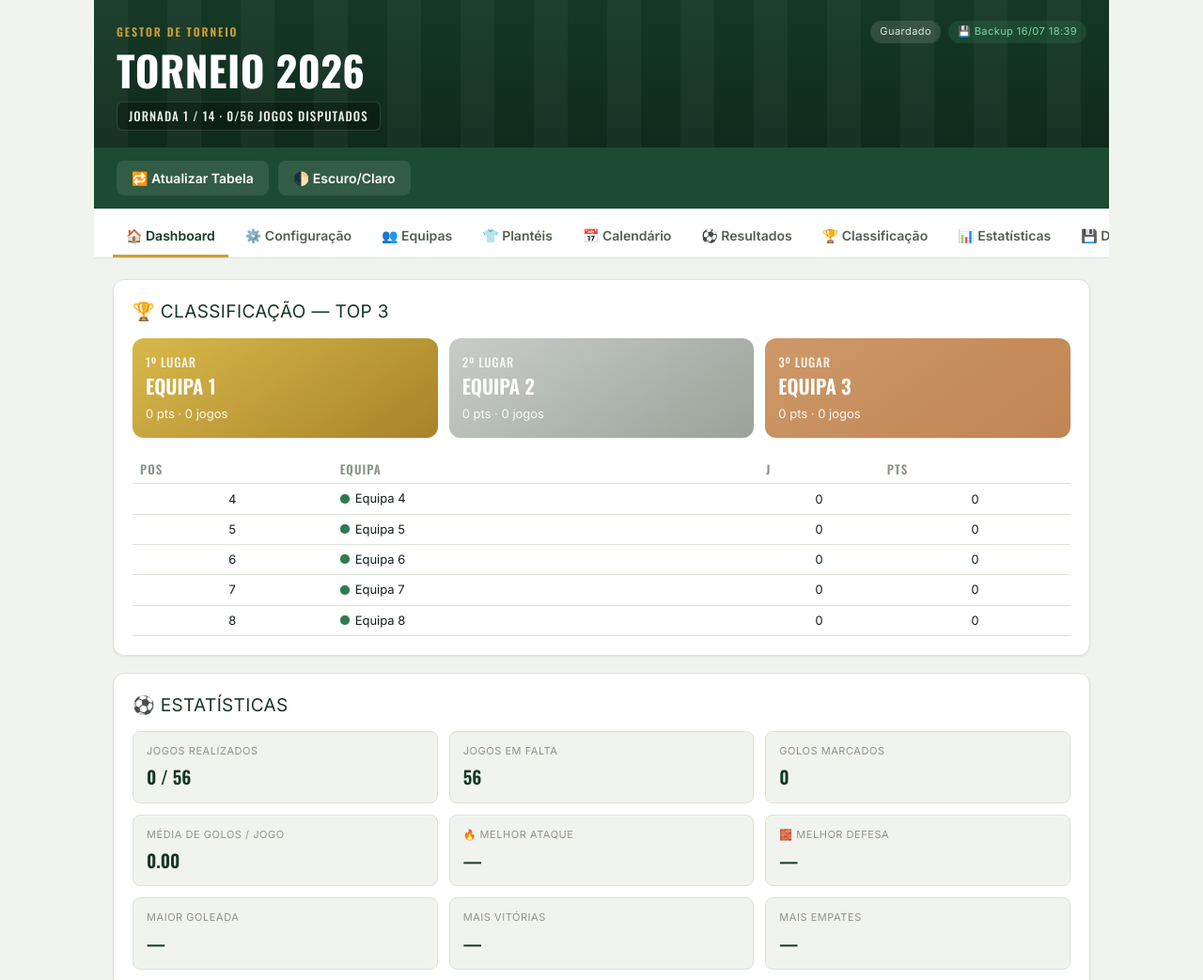
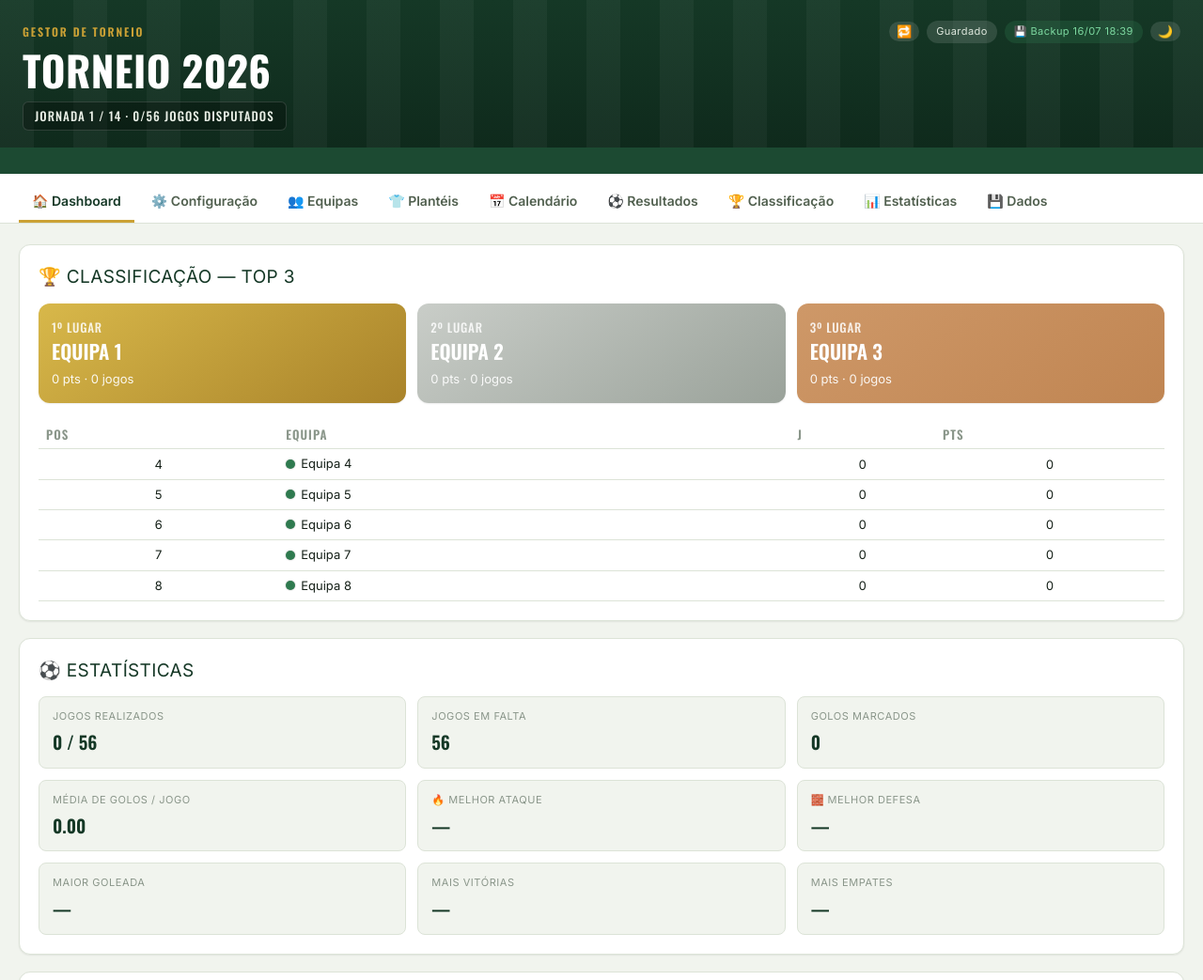
Before and after one commit to dioogomartiins/torneio-ilog, a plain HTML site: page index.html in a window 1280 px wide. Shown: the top 1043 px of the page at 94% size. Drawn offline with nearby package versions, Linux system fonts and the light colour scheme.

Commit message:
feat: update layout max-width and restyle theme/update buttons in the header

```diff
--- a/index.html
+++ b/index.html
@@ -111,7 +111,7 @@
     }
 
     .app {
-      max-width: 1080px;
+      max-width: 1440px;
       margin: 0 auto;
       padding: 0 0 48px;
     }
@@ -134,7 +134,7 @@
 
     .marquee-content {
       position: relative;
-      max-width: 1080px;
+      max-width: 1440px;
       margin: 0 auto;
     }
 
@@ -195,6 +195,29 @@
     .backup-pill.pill-fresh {
       background: rgba(47, 122, 79, .28);
       color: #7dd8a0;
+    }
+
+    .theme-toggle-btn {
+      background: rgba(255, 255, 255, .12);
+      border: none;
+      color: #dfe8de;
+      border-radius: 999px;
+      padding: 4px 8px;
+      cursor: pointer;
+      font-size: 13px;
+      display: inline-flex;
+      align-items: center;
+      justify-content: center;
+      transition: background .2s ease, transform .1s ease;
+      line-height: 1;
+    }
+
+    .theme-toggle-btn:hover {
+      background: rgba(255, 255, 255, .2);
+    }
+
+    .theme-toggle-btn:active {
+      transform: scale(0.95);
     }
 
     #tournamentTitle {
@@ -1174,8 +1197,10 @@
         <div class="marquee-top">
           <span class="eyebrow">Gestor de Torneio</span>
           <div class="header-pills">
+            <button class="theme-toggle-btn" id="btnAtualizar" title="Atualizar Tabela">🔁</button>
             <span class="save-pill" id="savePill">Guardado</span>
             <span class="backup-pill" id="backupPill">Sem backup</span>
+            <button class="theme-toggle-btn" id="btnDarkMode" title="Alternar Modo Escuro/Claro">🌙</button>
           </div>
         </div>
         <h1 id="tournamentTitle">TORNEIO 2026</h1>
@@ -1184,9 +1209,6 @@
     </header>
 
     <div class="toolbar">
-      <button class="btn btn-ghost" id="btnAtualizar">🔁 Atualizar Tabela</button>
-      <button class="btn btn-ghost" id="btnDarkMode" title="Alternar Modo Escuro/Claro">🌓 Escuro/Claro</button>
-
       <!-- MENU MOBILE -->
       <button class="btn btn-outline" id="btnMobileMenu">☰ Menu</button>
     </div>
@@ -2823,10 +2845,16 @@
         dom.btnAdicionarVolta.addEventListener('click', onAdicionarVolta);
         dom.btnGerarEliminatorias.addEventListener('click', onGerarEliminatorias);
 
+        function updateThemeIcon() {
+          dom.btnDarkMode.textContent = currentTheme === 'dark' ? '☀️' : '🌙';
+        }
+        updateThemeIcon();
+
         dom.btnDarkMode.addEventListener('click', function () {
           currentTheme = currentTheme === 'light' ? 'dark' : 'light';
           document.documentElement.setAttribute('data-theme', currentTheme);
           localStorage.setItem('torneio_theme', currentTheme);
+          updateThemeIcon();
         });
 
         dom.squadTeamSelect.addEventListener('change', renderSquadList);
```
